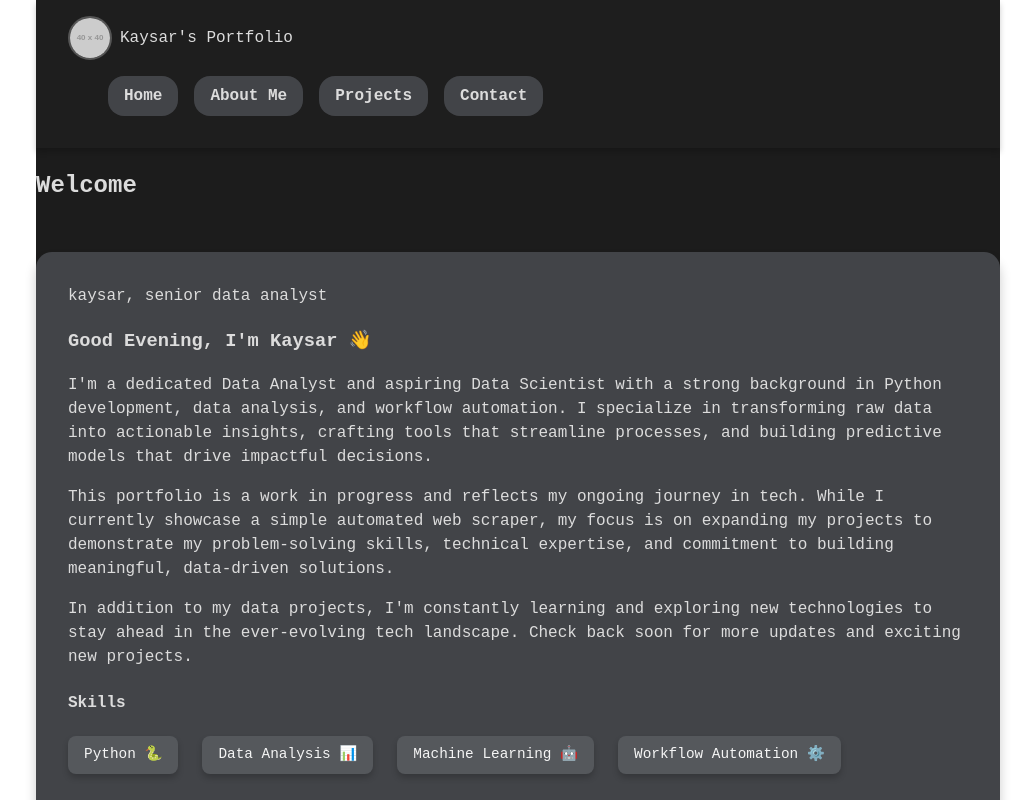
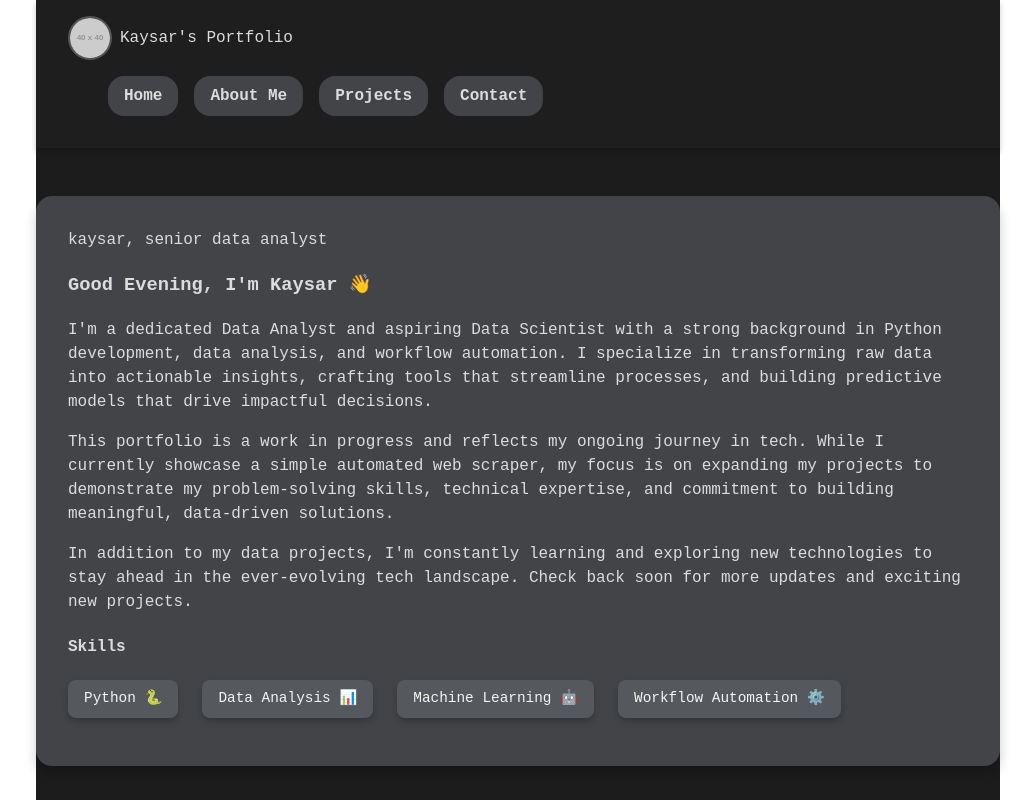
Before and after one commit to IbrahimKB/porfolio-v2, a React (Vite) app: page / in a window 1280 px wide. Shown: the top 800 px of the page, without its empty margins (122-1157 px from the left). Built offline with nearby package versions, Linux system fonts and the light colour scheme.

Commit message:
remove welcome

```diff
--- a/src/App.tsx
+++ b/src/App.tsx
@@ -34,7 +34,6 @@ function App() {
       {/* Main Content */}
       <main>
         <section id="home" className="about-section">
-          <h2 className="subtitle">Welcome</h2>
           <div className="bubble fade-in">
             <span className="small-title">kaysar, senior data analyst</span>
             <h3 className="bubble-heading">{`${getGreeting()}, I'm Kaysar 👋`}</h3>
```
